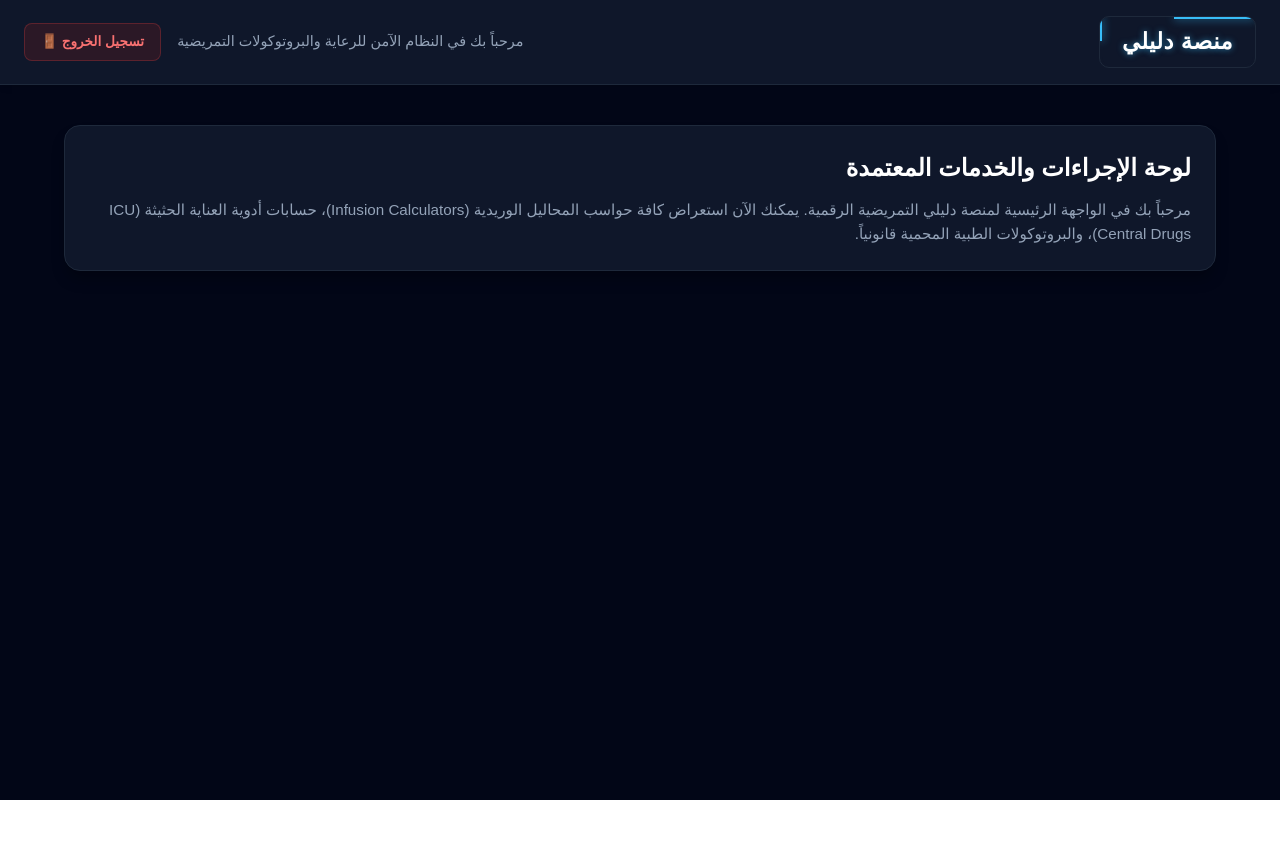
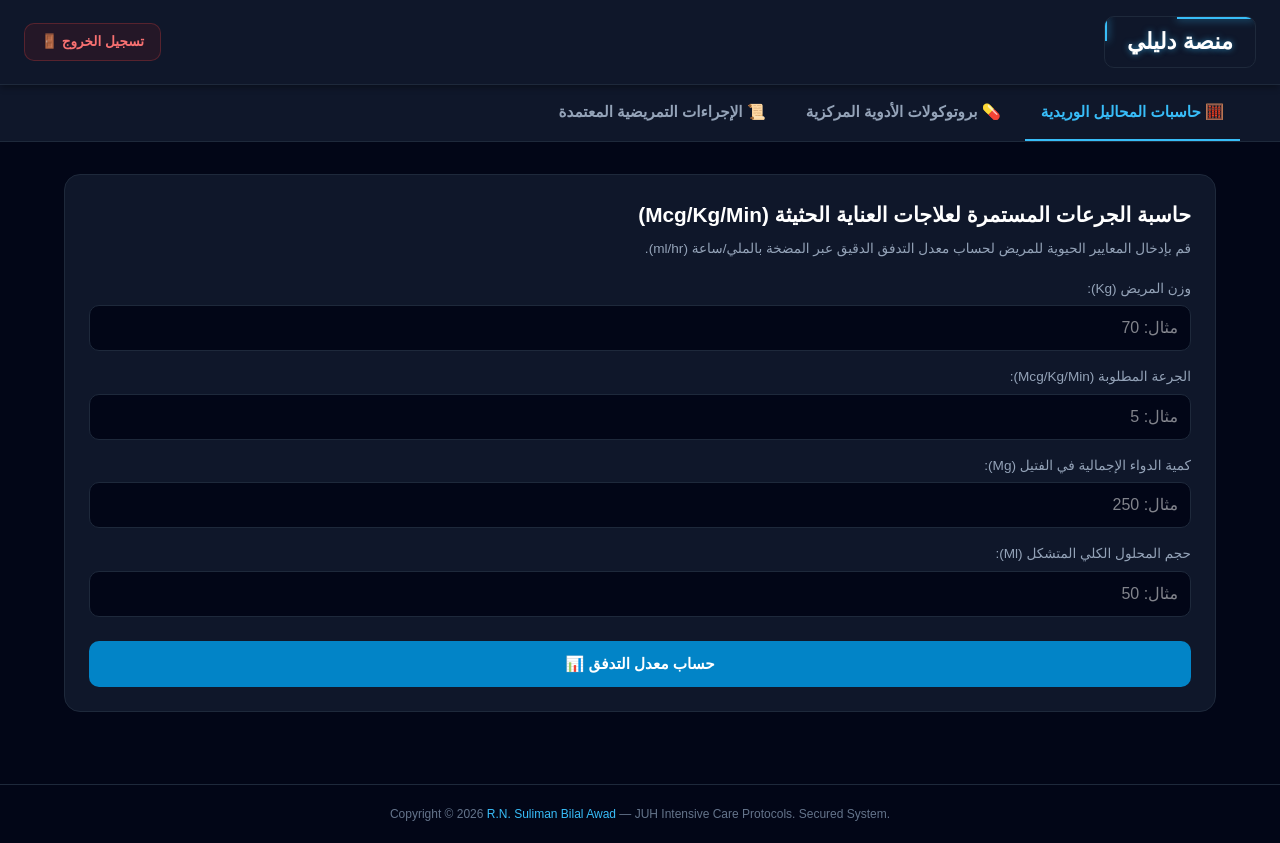
Before and after one commit to samcashbmwusa/icu-adult-infusion-calculator, a Next.js app: page /dashboard in a window 1280 px wide. Before the commit the page ends 800 px from the top, so only its background shows below. Built offline with nearby package versions, Linux system fonts and the light colour scheme.

Commit message:
Restore complete dashboard data structures with embedded perimeter trace architecture

```diff
--- a/app/dashboard/page.tsx
+++ b/app/dashboard/page.tsx
@@ -6,6 +6,14 @@ import { useRouter } from 'next/navigation';
 export default function DashboardPage() {
   const router = useRouter();
   const [mounted, setMounted] = useState(false);
+  const [activeTab, setActiveTab] = useState('calculators');
+
+  // حاسبة المحاليل الوريدية (ICU Infusion Calculator)
+  const [weight, setWeight] = useState('');
+  const [dose, setDose] = useState('');
+  const [vialMg, setVialMg] = useState('');
+  const [fluidMl, setFluidMl] = useState('');
+  const [infusionRate, setInfusionRate] = useState<number | null>(null);
 
   useEffect(() => {
     setMounted(true);
@@ -13,6 +21,21 @@ export default function DashboardPage() {
 
   const handleLogout = () => {
     router.push('/');
+  };
+
+  const calculateInfusion = (e: React.FormEvent) => {
+    e.preventDefault();
+    const w = parseFloat(weight);
+    const d = parseFloat(dose);
+    const mg = parseFloat(vialMg);
+    const ml = parseFloat(fluidMl);
+
+    if (w && d && mg && ml) {
+      // المعادلة الطبية لحساب الـ Rate (ml/hr) لأدوية الميكروغرام: (Dose * Weight * 60) / (Concentration in mcg/ml)
+      const concentrationMcgMl = (mg * 1000) / ml;
+      const rate = (d * w * 60) / concentrationMcgMl;
+      setInfusionRate(parseFloat(rate.toFixed(2)));
+    }
   };
 
   if (!mounted) return null;
@@ -25,7 +48,7 @@ export default function DashboardPage() {
       fontFamily: 'sans-serif'
     }} dir="rtl">
 
-      {/* 🧩 حاقن أنيميشن تتبع الزوايا الهندسية للفريم (نفس تأثير صفحة الدخول تماماً) */}
+      {/* 🧩 حاقن أنيميشن تتبع الزوايا الهندسية للفريم المضيء حول العنوان */}
       <style dangerouslySetInnerHTML={{__html: `
         @keyframes topTrace {
           0% { left: 100%; width: 0%; }
@@ -46,24 +69,27 @@ export default function DashboardPage() {
           0%, 75% { top: 100%; height: 0%; }
           100% { top: 0%; height: 100%; }
         }
+        @keyframes rotateGlow {
+          0% { transform: rotate(0deg); }
+          100% { transform: rotate(360deg); }
+        }
       `}} />
 
-      {/* 📋 شريط التنقل العلوي (Navbar) */}
+      {/* 📋 شريط التنقل العلوي الآمن (Navbar) */}
       <header style={{
         backgroundColor: '#0f172a',
         borderBottom: '1px solid #1e293b',
         padding: '16px 24px',
         display: 'flex',
         alignItems: 'center',
-        justifyContent: 'between',
-        boxShadow: '0 4px 6px -1px rgba(0, 0, 0, 0.1)',
+        justifyContent: 'space-between',
+        boxShadow: '0 4px 6px -1px rgba(0, 0, 0, 0.3)',
         position: 'sticky',
         top: 0,
         zIndex: 50
       }}>
-        <div style={{ display: 'flex', width: '100%', alignItems: 'center', justifyContent: 'space-between' }}>
 
-          {/* 🔲 حاوية العنوان الذكية الملتفة بالفريم الضوئي التتبعي في الداشبورد */}
+        {/* 🔲 حاوية العنوان الذكية الملتفة بالفريم الضوئي التتبعي المحترف */}
         <div style={{
           position: 'relative',
           display: 'inline-block',
@@ -73,120 +99,176 @@ export default function DashboardPage() {
           overflow: 'hidden',
           padding: '2px'
         }}>
+          {/* الخطوط الأربعة التتبعية الفلكية */}
+          <div style={{ position: 'absolute', top: '0', right: '0', height: '2px', backgroundColor: '#38bdf8', boxShadow: '0 0 8px #38bdf8', animation: 'topTrace 4s linear infinite' }} />
+          <div style={{ position: 'absolute', left: '0', top: '0', width: '2px', backgroundColor: '#38bdf8', boxShadow: '0 0 8px #38bdf8', animation: 'leftTrace 4s linear infinite' }} />
+          <div style={{ position: 'absolute', bottom: '0', left: '0', height: '2px', backgroundColor: '#38bdf8', boxShadow: '0 0 8px #38bdf8', animation: 'bottomTrace 4s linear infinite' }} />
+          <div style={{ position: 'absolute', right: '0', bottom: '0', width: '2px', backgroundColor: '#38bdf8', boxShadow: '0 0 8px #38bdf8', animation: 'rightTrace 4s linear infinite' }} />
 
-            {/* 1. الخط العلوي (يمشي من اليمين إلى اليسار) */}
-            <div style={{
-              position: 'absolute',
-              top: '0',
-              right: '0',
-              height: '2px',
-              backgroundColor: '#38bdf8',
-              boxShadow: '0 0 8px #38bdf8',
-              animation: 'topTrace 4s linear infinite'
-            }} />
-
-            {/* 2. الخط الأيسر (ينزل من الأعلى إلى الأسفل) */}
-            <div style={{
-              position: 'absolute',
-              left: '0',
-              top: '0',
-              width: '2px',
-              backgroundColor: '#38bdf8',
-              boxShadow: '0 0 8px #38bdf8',
-              animation: 'leftTrace 4s linear infinite'
-            }} />
-
-            {/* 3. الخط السفلي (يمشي من اليسار إلى اليمين) */}
-            <div style={{
-              position: 'absolute',
-              bottom: '0',
-              left: '0',
-              height: '2px',
-              backgroundColor: '#38bdf8',
-              boxShadow: '0 0 8px #38bdf8',
-              animation: 'bottomTrace 4s linear infinite'
-            }} />
-
-            {/* 4. الخط الأيمن (يصعد من الأسفل إلى الأعلى) */}
-            <div style={{
-              position: 'absolute',
-              right: '0',
-              bottom: '0',
-              width: '2px',
-              backgroundColor: '#38bdf8',
-              boxShadow: '0 0 8px #38bdf8',
-              animation: 'rightTrace 4s linear infinite'
-            }} />
-
-            {/* الحاوية الداخلية لعرض اسم المنصة بحجم متناسق مع شريط الداشبورد العلوي */}
-            <div style={{
-              backgroundColor: '#0f172a',
-              padding: '6px 20px',
-              borderRadius: '8px',
-            }}>
-              <span style={{
-                fontSize: '1.4rem',
-                fontWeight: '800',
-                color: '#ffffff',
-                letterSpacing: '0.5px',
-                textShadow: '0 0 6px rgba(56, 189, 248, 0.6)'
-              }}>
+          <div style={{ backgroundColor: '#0f172a', padding: '6px 20px', borderRadius: '8px' }}>
+            <span style={{ fontSize: '1.4rem', fontWeight: '800', color: '#ffffff', textShadow: '0 0 6px rgba(56, 189, 248, 0.6)' }}>
               منصة دليلي
             </span>
           </div>
         </div>
 
-          {/* زر تسجيل الخروج وعبارة الترحيب */}
-          <div style={{ display: 'flex', alignItems: 'center', gap: '16px' }}>
-            <span style={{ fontSize: '0.9rem', color: '#94a3b8', fontWeight: '500' }}>
-              مرحباً بك في النظام الآمن للرعاية والبروتوكولات التمريضية
-            </span>
+        {/* معلومات المستخدم وزر الخروج */}
+        <div style={{ display: 'flex', alignItems: 'center', gap: '20px' }}>
+          <div style={{ textAlign: 'left', display: 'none', sm: 'block' }}>
+            <span style={{ display: 'block', fontSize: '0.85rem', color: '#38bdf8', fontWeight: '600' }}>مستشفى الجامعة الأردنية</span>
+            <span style={{ display: 'block', fontSize: '0.75rem', color: '#64748b' }}>قسم العناية الحثيثة ICU</span>
+          </div>
           <button
             onClick={handleLogout}
             style={{
-                backgroundColor: '#7f1d1d40',
+              backgroundColor: '#7f1d1d30',
               border: '1px solid #ef444440',
               color: '#f87171',
               padding: '8px 16px',
-                borderRadius: '8px',
+              borderRadius: '10px',
               fontSize: '0.85rem',
               fontWeight: '600',
               cursor: 'pointer',
               transition: 'all 0.2s'
             }}
-              onMouseEnter={(e) => {
-                e.currentTarget.style.backgroundColor = '#ef4444';
-                e.currentTarget.style.color = '#ffffff';
-              }}
-              onMouseLeave={(e) => {
-                e.currentTarget.style.backgroundColor = '#7f1d1d40';
-                e.currentTarget.style.color = '#f87171';
-              }}
+            onMouseEnter={(e) => { e.currentTarget.style.backgroundColor = '#ef4444'; e.currentTarget.style.color = '#ffffff'; }}
+            onMouseLeave={(e) => { e.currentTarget.style.backgroundColor = '#7f1d1d30'; e.currentTarget.style.color = '#f87171'; }}
           >
             تسجيل الخروج 🚪
           </button>
         </div>
-
-        </div>
       </header>
 
-      {/* 📊 محتوى لوحة التحكم الرئيسي (Main Dashboard Space) */}
-      <main style={{ padding: '40px 24px', maxWidth: '1200px', margin: '0 auto' }}>
-        <div style={{
-          backgroundColor: '#0f172a',
-          border: '1px solid #1e293b',
-          borderRadius: '16px',
-          padding: '24px',
-          boxShadow: '0 10px 15px -3px rgba(0, 0, 0, 0.3)'
-        }}>
-          <h2 style={{ fontSize: '1.5rem', fontWeight: '700', color: '#ffffff', marginBottom: '12px' }}>
-            لوحة الإجراءات والخدمات المعتمدة
-          </h2>
-          <p style={{ color: '#94a3b8', fontSize: '0.95rem', lineHeight: '1.6' }}>
-            مرحباً بك في الواجهة الرئيسية لمنصة دليلي التمريضية الرقمية. يمكنك الآن استعراض كافة حواسب المحاليل الوريدية (Infusion Calculators)، حسابات أدوية العناية الحثيثة (ICU Central Drugs)، والبروتوكولات الطبية المحمية قانونياً.
+      {/* 🗂️ شريط التبويب الفرعي للأقسام الطبية (Tabs) */}
+      <div style={{ backgroundColor: '#0f172a', borderBottom: '1px solid #1e293b', padding: '0 24px' }}>
+        <div style={{ display: 'flex', gap: '8px', maxWidth: '1200px', margin: '0 auto' }}>
+          <button
+            onClick={() => setActiveTab('calculators')}
+            style={{ padding: '16px', fontSize: '0.95rem', fontWeight: '600', color: activeTab === 'calculators' ? '#38bdf8' : '#94a3b8', borderBottom: activeTab === 'calculators' ? '2px solid #38bdf8' : '2px solid transparent', backgroundColor: 'transparent', borderTop: 'none', borderLeft: 'none', borderRight: 'none', cursor: 'pointer' }}
+          >
+            🧮 حاسبات المحاليل الوريدية
+          </button>
+          <button
+            onClick={() => setActiveTab('drugs')}
+            style={{ padding: '16px', fontSize: '0.95rem', fontWeight: '600', color: activeTab === 'drugs' ? '#38bdf8' : '#94a3b8', borderBottom: activeTab === 'drugs' ? '2px solid #38bdf8' : '2px solid transparent', backgroundColor: 'transparent', borderTop: 'none', borderLeft: 'none', borderRight: 'none', cursor: 'pointer' }}
+          >
+            💊 بروتوكولات الأدوية المركزية
+          </button>
+          <button
+            onClick={() => setActiveTab('protocols')}
+            style={{ padding: '16px', fontSize: '0.95rem', fontWeight: '600', color: activeTab === 'protocols' ? '#38bdf8' : '#94a3b8', borderBottom: activeTab === 'protocols' ? '2px solid #38bdf8' : '2px solid transparent', backgroundColor: 'transparent', borderTop: 'none', borderLeft: 'none', borderRight: 'none', cursor: 'pointer' }}
+          >
+            📜 الإجراءات التمريضية المعتمدة
+          </button>
+        </div>
+      </div>
+
+      {/* 📊 محتوى لوحة التحكم التفصيلي المستعاد */}
+      <main style={{ padding: '32px 24px', maxWidth: '1200px', margin: '0 auto' }}>
+
+        {/* القسم الأول: الحاسبات الطبية */}
+        {activeTab === 'calculators' && (
+          <div style={{ display: 'grid', gridTemplateColumns: '1fr', gap: '24px' }}>
+            <div style={{ backgroundColor: '#0f172a', border: '1px solid #1e293b', borderRadius: '16px', padding: '24px' }}>
+              <h2 style={{ fontSize: '1.3rem', fontWeight: '700', color: '#ffffff', marginBottom: '8px' }}>حاسبة الجرعات المستمرة لعلاجات العناية الحثيثة (Mcg/Kg/Min)</h2>
+              <p style={{ color: '#94a3b8', fontSize: '0.85rem', marginBottom: '20px' }}>قم بإدخال المعايير الحيوية للمريض لحساب معدل التدفق الدقيق عبر المضخة بالملي/ساعة (ml/hr).</p>
+
+              <form onSubmit={calculateInfusion} style={{ display: 'grid', gridTemplateColumns: '1fr', gap: '16px' }}>
+                <div style={{ display: 'grid', gridTemplateColumns: '1fr', gap: '16px' }}>
+                  <div>
+                    <label style={{ display: 'block', fontSize: '0.85rem', color: '#94a3b8', marginBottom: '6px' }}>وزن المريض (Kg):</label>
+                    <input type="number" placeholder="مثال: 70" value={weight} onChange={(e) => setWeight(e.target.value)} style={{ width: '100%', padding: '10px 12px', backgroundColor: '#020617', border: '1px solid #1e293b', borderRadius: '10px', color: '#fff', outline: 'none' }} />
+                  </div>
+                  <div>
+                    <label style={{ display: 'block', fontSize: '0.85rem', color: '#94a3b8', marginBottom: '6px' }}>الجرعة المطلوبة (Mcg/Kg/Min):</label>
+                    <input type="number" step="0.01" placeholder="مثال: 5" value={dose} onChange={(e) => setDose(e.target.value)} style={{ width: '100%', padding: '10px 12px', backgroundColor: '#020617', border: '1px solid #1e293b', borderRadius: '10px', color: '#fff', outline: 'none' }} />
+                  </div>
+                  <div>
+                    <label style={{ display: 'block', fontSize: '0.85rem', color: '#94a3b8', marginBottom: '6px' }}>كمية الدواء الإجمالية في الفتيل (Mg):</label>
+                    <input type="number" placeholder="مثال: 250" value={vialMg} onChange={(e) => setVialMg(e.target.value)} style={{ width: '100%', padding: '10px 12px', backgroundColor: '#020617', border: '1px solid #1e293b', borderRadius: '10px', color: '#fff', outline: 'none' }} />
+                  </div>
+                  <div>
+                    <label style={{ display: 'block', fontSize: '0.85rem', color: '#94a3b8', marginBottom: '6px' }}>حجم المحلول الكلي المتشكل (Ml):</label>
+                    <input type="number" placeholder="مثال: 50" value={fluidMl} onChange={(e) => setFluidMl(e.target.value)} style={{ width: '100%', padding: '10px 12px', backgroundColor: '#020617', border: '1px solid #1e293b', borderRadius: '10px', color: '#fff', outline: 'none' }} />
+                  </div>
+                </div>
+
+                <button type="submit" style={{ width: '100%', padding: '12px', backgroundColor: '#0284c7', color: '#fff', fontSize: '0.95rem', fontWeight: '700', border: 'none', borderRadius: '10px', cursor: 'pointer', marginTop: '8px' }}>حساب معدل التدفق 📊</button>
+              </form>
+
+              {infusionRate !== null && (
+                <div style={{ marginTop: '20px', padding: '16px', backgroundColor: '#0284c715', border: '1px solid #0284c740', borderRadius: '12px', textAlign: 'center' }}>
+                  <span style={{ display: 'block', fontSize: '0.9rem', color: '#94a3b8' }}>معدل ضخ المحلول المطلوب (Infusion Rate):</span>
+                  <span style={{ fontSize: '2rem', fontWeight: '900', color: '#38bdf8' }}>{infusionRate} ml/hr</span>
+                </div>
+              )}
+            </div>
+          </div>
+        )}
+
+        {/* القسم الثاني: بروتوكولات الأدوية المركزية */}
+        {activeTab === 'drugs' && (
+          <div style={{ display: 'grid', gridTemplateColumns: '1fr', gap: '20px' }}>
+            <div style={{ backgroundColor: '#0f172a', border: '1px solid #1e293b', borderRadius: '16px', padding: '24px' }}>
+              <h3 style={{ fontSize: '1.2rem', fontWeight: '700', color: '#ffffff', marginBottom: '16px' }}>أدلة تحضير ومعايرة أدوية الخطورة العالية (High-Alert Medications)</h3>
+              <div style={{ overflowX: 'auto' }}>
+                <table style={{ width: '100%', borderCollapse: 'collapse', textAlign: 'right' }}>
+                  <thead>
+                    <tr style={{ borderBottom: '1px solid #1e293b', color: '#38bdf8' }}>
+                      <th style={{ padding: '12px' }}>اسم العلاج</th>
+                      <th style={{ padding: '12px' }}>التركيز المعياري</th>
+                      <th style={{ padding: '12px' }}>سائل التمديد المعتمد</th>
+                      <th style={{ padding: '12px' }}>الجرعة المبدئية المعمارية</th>
+                    </tr>
+                  </thead>
+                  <tbody>
+                    <tr style={{ borderBottom: '1px solid #1e293b' }}>
+                      <td style={{ padding: '12px', fontWeight: '600' }}>Norepinephrine</td>
+                      <td style={{ padding: '12px' }}>4 mg / 50 ml</td>
+                      <td style={{ padding: '12px' }}>D5W / Normal Saline</td>
+                      <td style={{ padding: '12px' }}>0.05 - 0.1 mcg/kg/min</td>
+                    </tr>
+                    <tr style={{ borderBottom: '1px solid #1e293b' }}>
+                      <td style={{ padding: '12px', fontWeight: '600' }}>Dopamine</td>
+                      <td style={{ padding: '12px' }}>200 mg / 50 ml</td>
+                      <td style={{ padding: '12px' }}>D5W / Normal Saline</td>
+                      <td style={{ padding: '12px' }}>2 - 5 mcg/kg/min</td>
+                    </tr>
+                    <tr style={{ borderBottom: '1px solid #1e293b' }}>
+                      <td style={{ padding: '12px', fontWeight: '600' }}>Amiodarone</td>
+                      <td style={{ padding: '12px' }}>450 mg / 50 ml</td>
+                      <td style={{ padding: '12px' }}>D5W الحصري</td>
+                      <td style={{ padding: '12px' }}>1 mg/min for 6 hrs</td>
+                    </tr>
+                  </tbody>
+                </table>
+              </div>
+            </div>
+          </div>
+        )}
+
+        {/* القسم الثالث: الإجراءات التمريضية المعتمدة */}
+        {activeTab === 'protocols' && (
+          <div style={{ display: 'grid', gridTemplateColumns: '1fr', gap: '20px' }}>
+            <div style={{ backgroundColor: '#0f172a', border: '1px solid #1e293b', borderRadius: '16px', padding: '24px' }}>
+              <h3 style={{ fontSize: '1.2rem', fontWeight: '700', color: '#ffffff', marginBottom: '12px' }}>دليل العناية بالخطوط الشريانية والوريدية المركزية (CVC Care)</h3>
+              <ul style={{ color: '#cbd5e1', fontSize: '0.95rem', lineHeight: '1.8', paddingRight: '20px' }}>
+                <li>يجب غسل وتطهير منافذ القساطر باستخدام الكلورهكسيدين (Chlorhexidine 2%) لمدة 15 ثانية وتجفيفها كلياً قبل الاستخدام.</li>
+                <li>تغيير الضمادات الشفافة (Tegaderm) كل 7 أيام أو فوراً في حال تلوثها، رطوبتها، أو فك حوافها.</li>
+                <li>استبدال قساطر الفولي (Foleys Catheter) والتعامل مع الغيارات الجراحية وفق شروط التعقيم الكامل الصارمة لتفادي الـ CAUTI.</li>
+              </ul>
+            </div>
+          </div>
+        )}
+
+      </main>
+
+      {/* 📜 تذييل الحقوق القانونية السفلي */}
+      <footer style={{ borderTop: '1px solid #1e293b', padding: '20px', marginTop: '40px', textAlign: 'center' }} dir="ltr">
+        <p style={{ fontSize: '0.75rem', color: '#64748b', margin: '0' }}>
+          Copyright © 2026 <span style={{ color: '#38bdf8' }}>R.N. Suliman Bilal Awad</span> — JUH Intensive Care Protocols. Secured System.
         </p>
-        </div>
-      </main>
+      </footer>
 
     </div>
   );
--- a/app/page.tsx
+++ b/app/page.tsx
@@ -255,7 +255,7 @@ export default function LoginPage() {
             <input
               id="licenseKey"
               type="text"
-              placeholder="أدخل رمز الترخيص المعمد"
+              placeholder="أدخل رمز الترخيص المعتمد"
               value={licenseKey}
               onChange={(e) => setLicenseKey(e.target.value)}
               style={{ width: '100%', padding: '12px 14px', backgroundColor: '#020617', border: '1px solid #1e293b', borderRadius: '12px', color: '#ffffff', fontSize: '0.95rem', outline: 'none', boxSizing: 'border-box' }}
```
Lines whose indentation alone changed are shown as unchanged.
